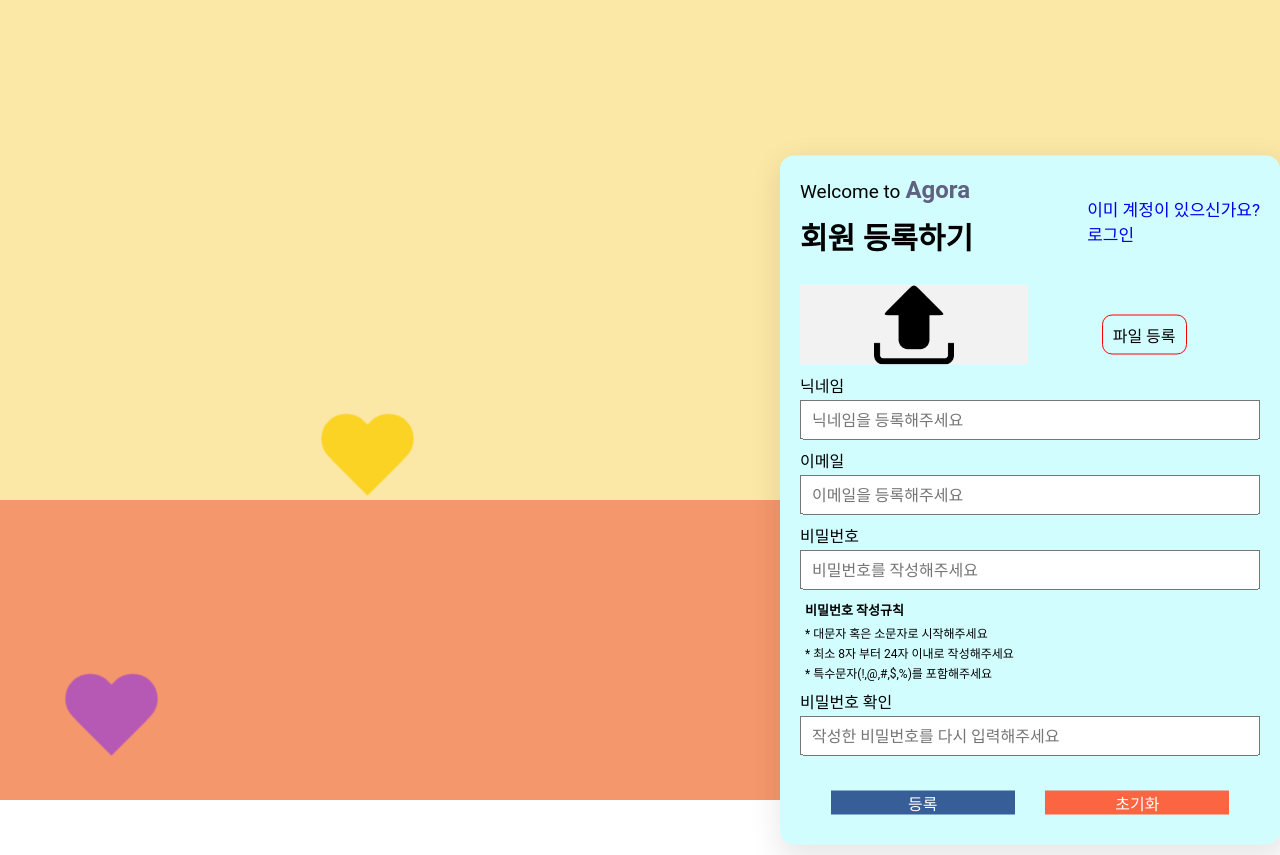
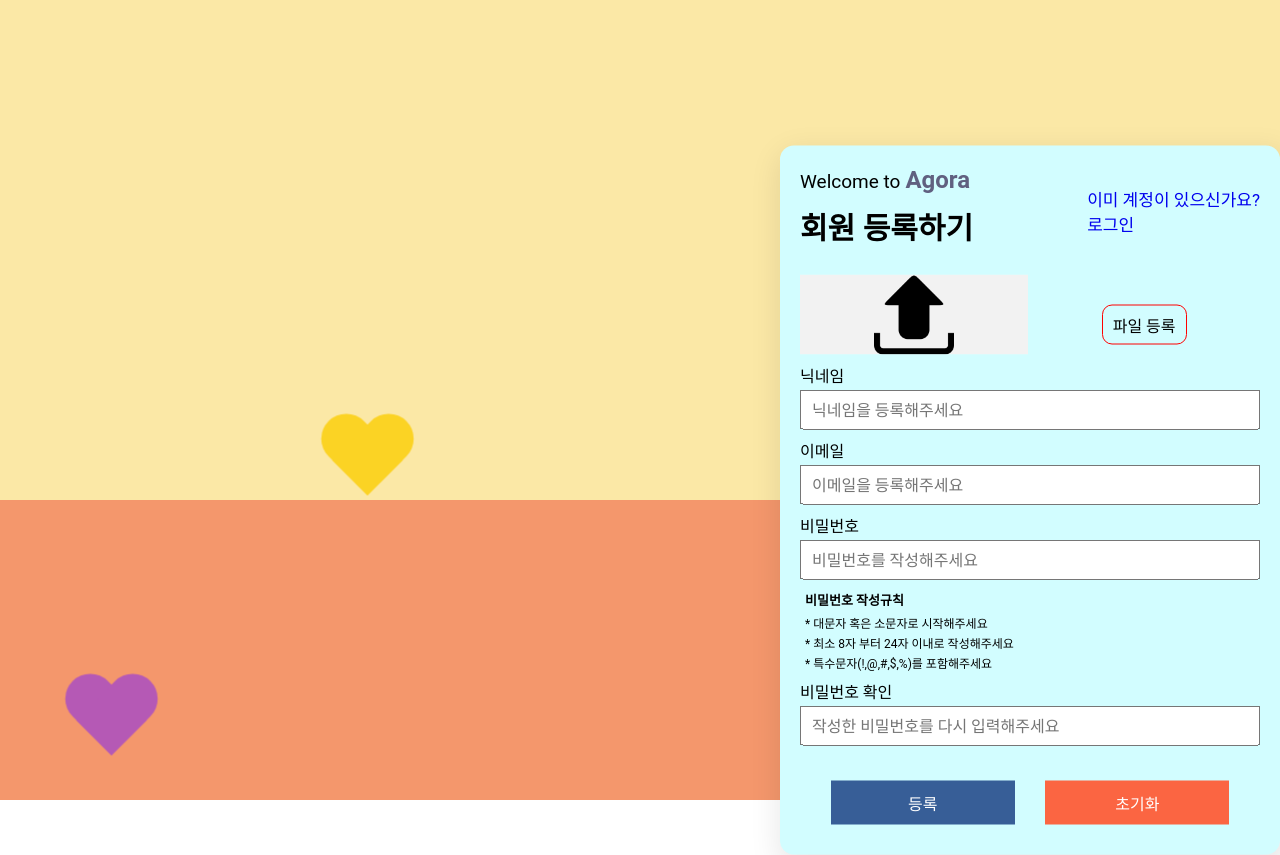
Before and after one commit to searchme86/Client-LOGIN-WITH-CUSTOM-REACT-HOOK-FORM-MODULES, a React (Create React App) app: page /register in a window 1280 px wide. Shown: the top 855 px of the page. Built offline with nearby package versions, Linux system fonts and the light colour scheme.

Commit message:
💄 make sync of btn style betwn register and login

```diff
--- a/src/pages/User/Login/Form/LoginForm.tsx
+++ b/src/pages/User/Login/Form/LoginForm.tsx
@@ -59,7 +59,7 @@ function LoginForm() {
           <DisplayContainer>
             <SubmitBtnElm
               display="block"
-              btnTxt="등록"
+              btnTxt="로그인"
               fontColor="#fff"
               bgColor="#375E97"
               width="100%"
--- a/src/pages/User/Register/Form/RegisterForm.tsx
+++ b/src/pages/User/Register/Form/RegisterForm.tsx
@@ -112,12 +112,14 @@ function RegisterForm() {
               fontColor="#fff"
               bgColor="#375E97"
               width="40%"
+              padding="10px 0 10px 0"
             />
             <ResetBtnElm
               width="40%"
               btnTxt="초기화"
               bgColor="#FB6542"
               fontColor="#fff"
+              padding="10px 0 10px 0"
               values={RegisterFormDefaultData}
             />
           </DisplayContainer>
```
